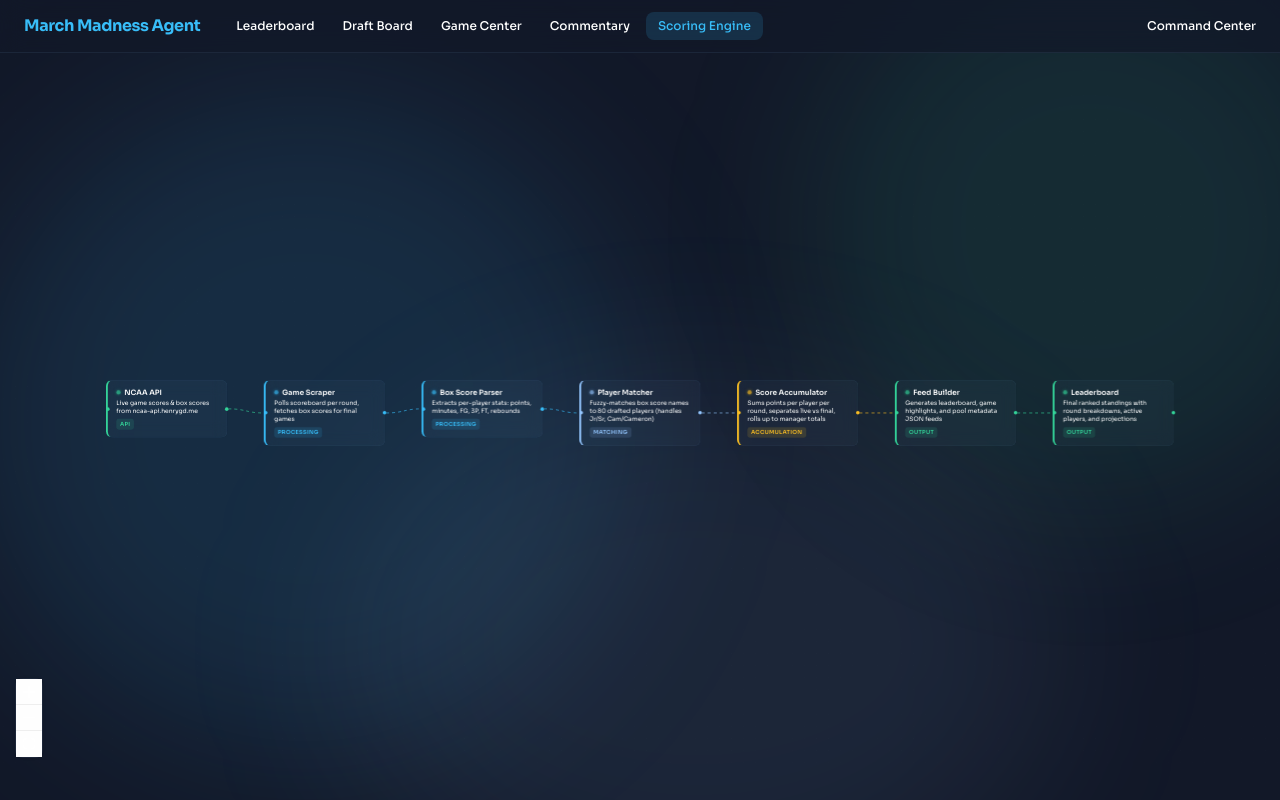
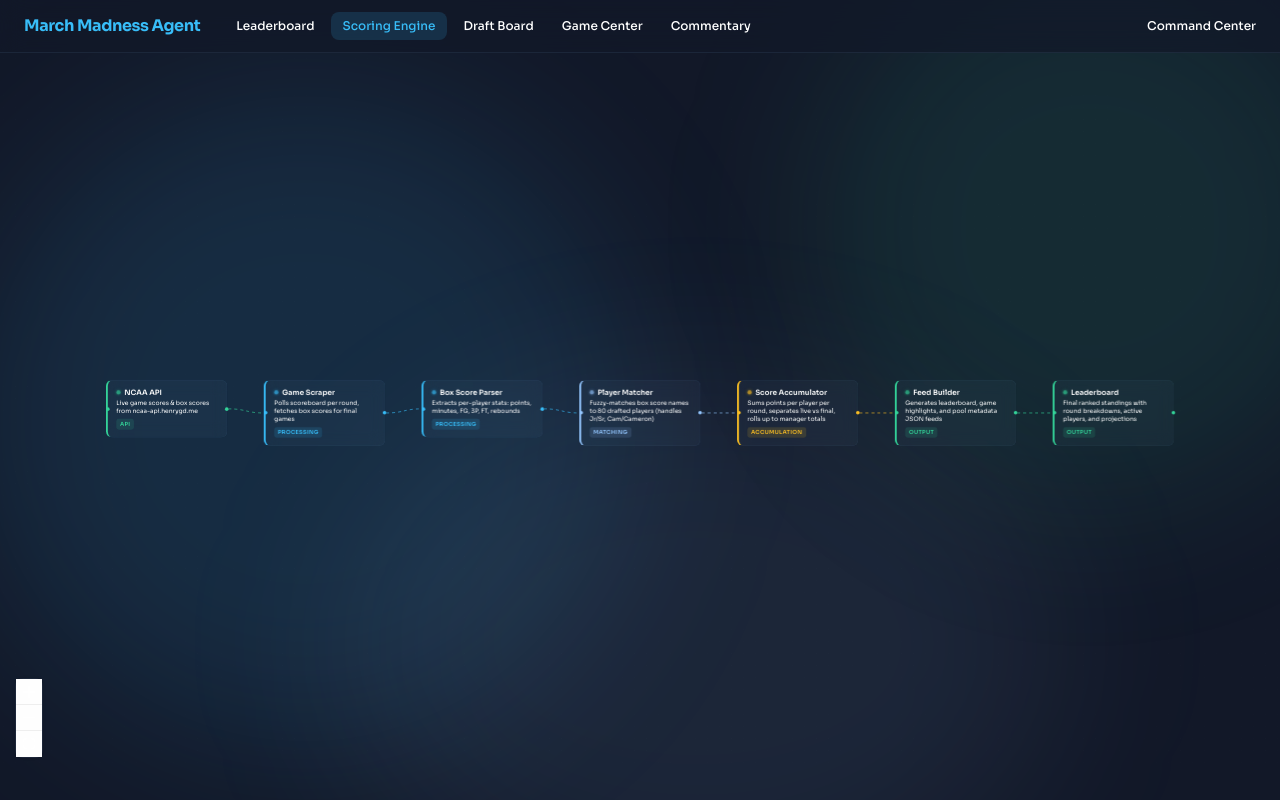
Before and after one commit to brandon-charles-novice-developer/bnye-march-madness, a React (Vite) app: page /scoring in a window 1280 px wide. Built offline with nearby package versions, Linux system fonts and the light colour scheme.

Commit message:
refactor: move Scoring Engine to 2nd tab

```diff
--- a/src/components/layout/Header.jsx
+++ b/src/components/layout/Header.jsx
@@ -3,10 +3,10 @@ import { brand, glass, semantic } from '../../tokens/colors'
 
 const navItems = [
   { to: '/',            label: 'Leaderboard' },
+  { to: '/scoring',     label: 'Scoring Engine' },
   { to: '/draft',       label: 'Draft Board' },
   { to: '/games',       label: 'Game Center' },
   { to: '/commentary',  label: 'Commentary' },
-  { to: '/scoring',     label: 'Scoring Engine' },
 ]
 
 export default function Header() {
```
